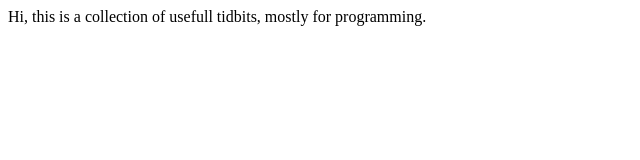
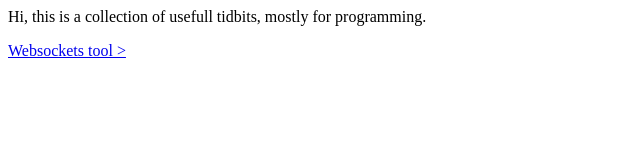
Before and after one commit to Rawne/Rawne.github.io, a plain HTML site: page index.html in a window 1280 px wide. Shown: the whole page, without its empty margins (0-640 px from the left). Drawn offline with Linux system fonts and the light colour scheme.

Commit message:
Update index.html

```diff
--- a/index.html
+++ b/index.html
@@ -1,3 +1,3 @@
 <p> Hi, this is a collection of usefull tidbits, mostly for programming. </p>
 
-<a href="/websocketstool"/>
+<a href="/websocketstool"> Websockets tool > </a>
```
